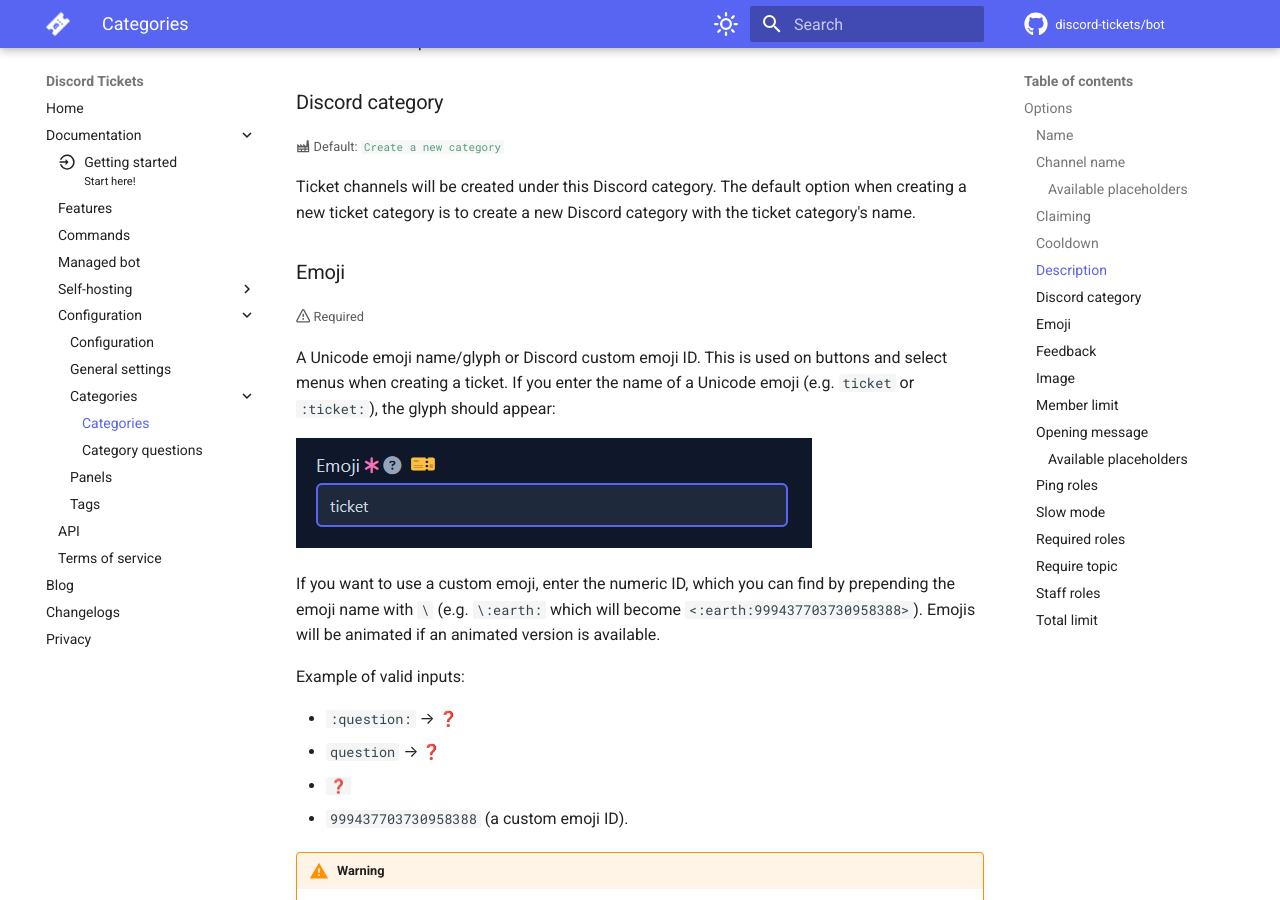
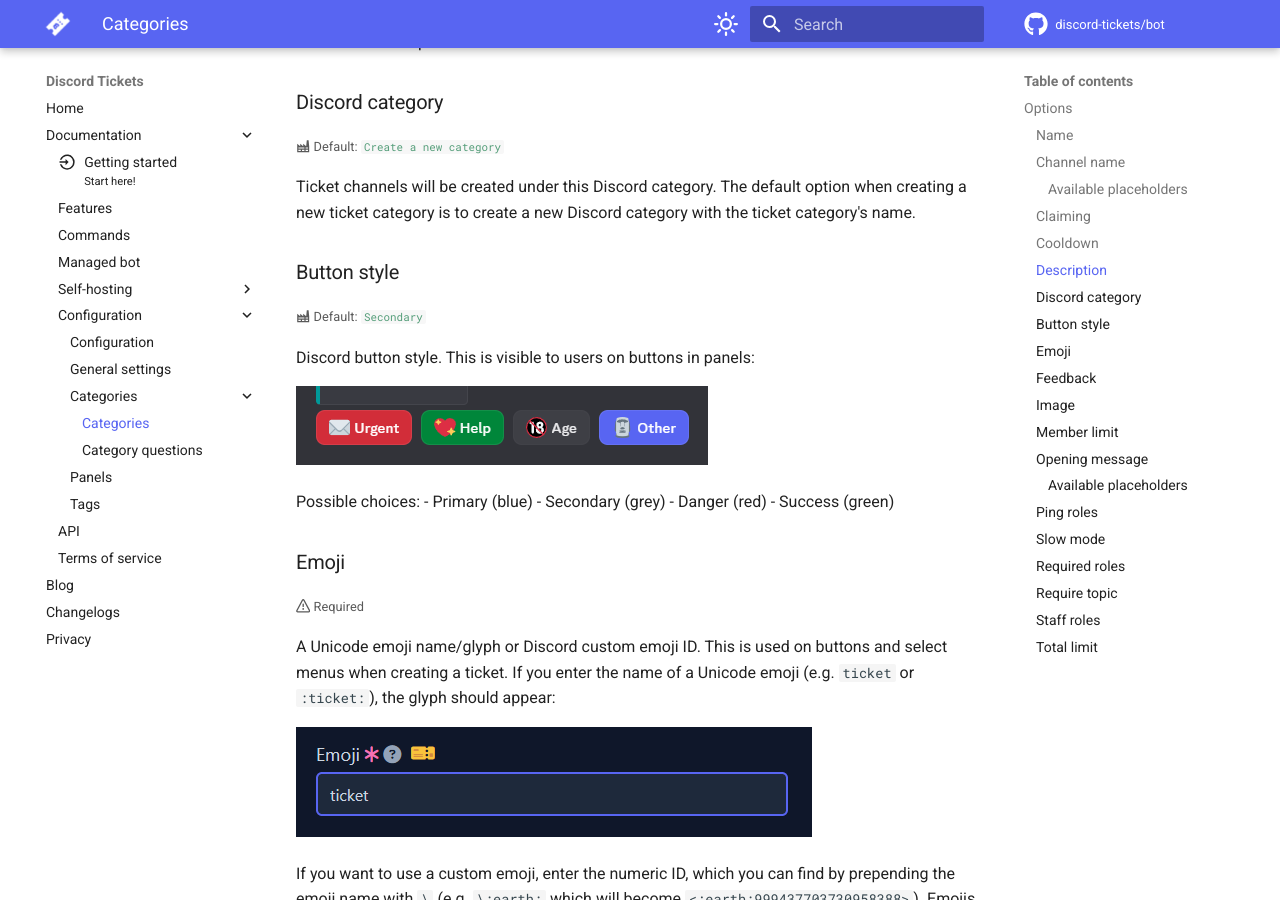
Before and after one commit to discord-tickets/docs, an MkDocs documentation site: the page built from docs/configuration/categories/index.md, in a window 1280 px wide and 900 px high, scrolled down 1605 px. Built offline with MkDocs 1.6.1 and Material for MkDocs 9.7.7, drawn with Linux system fonts in a browser that asks for light colours; emoji names are drawn with the system emoji font; comment, search, counter and statistics services are not loaded.

Commit message:
Add section about category button styles

```diff
--- a/docs/configuration/categories/index.md
+++ b/docs/configuration/categories/index.md
@@ -68,6 +68,22 @@
 
 Ticket channels will be created under this Discord category.
 The default option when creating a new ticket category is to create a new Discord category with the ticket category's name.
+
+### Button style
+
+<small>
+:material-factory: Default: `#!yaml Secondary`
+</small>
+
+Discord button style. This is visible to users on buttons in panels:
+
+![Screenshot](/img/category-button-styles.png)
+
+Possible choices:
+- Primary (blue)
+- Secondary (grey)
+- Danger (red)
+- Success (green)
 
 ### Emoji
 
```
Also changed, not shown: docs/img/category-button-styles.png (added).
